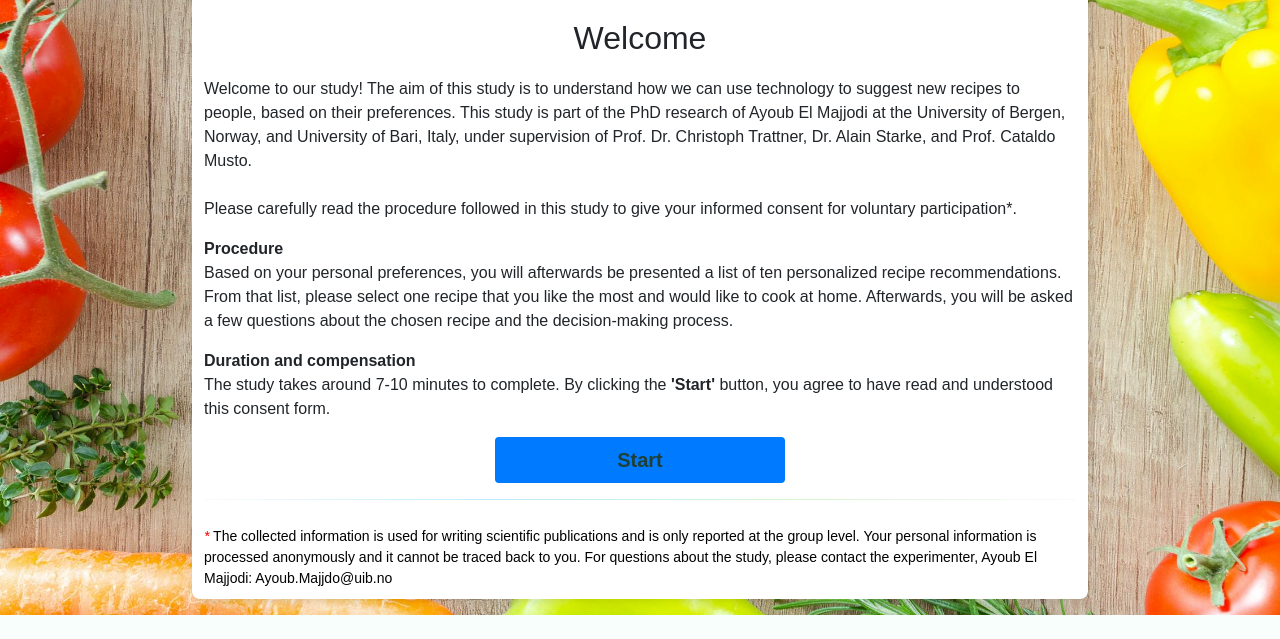
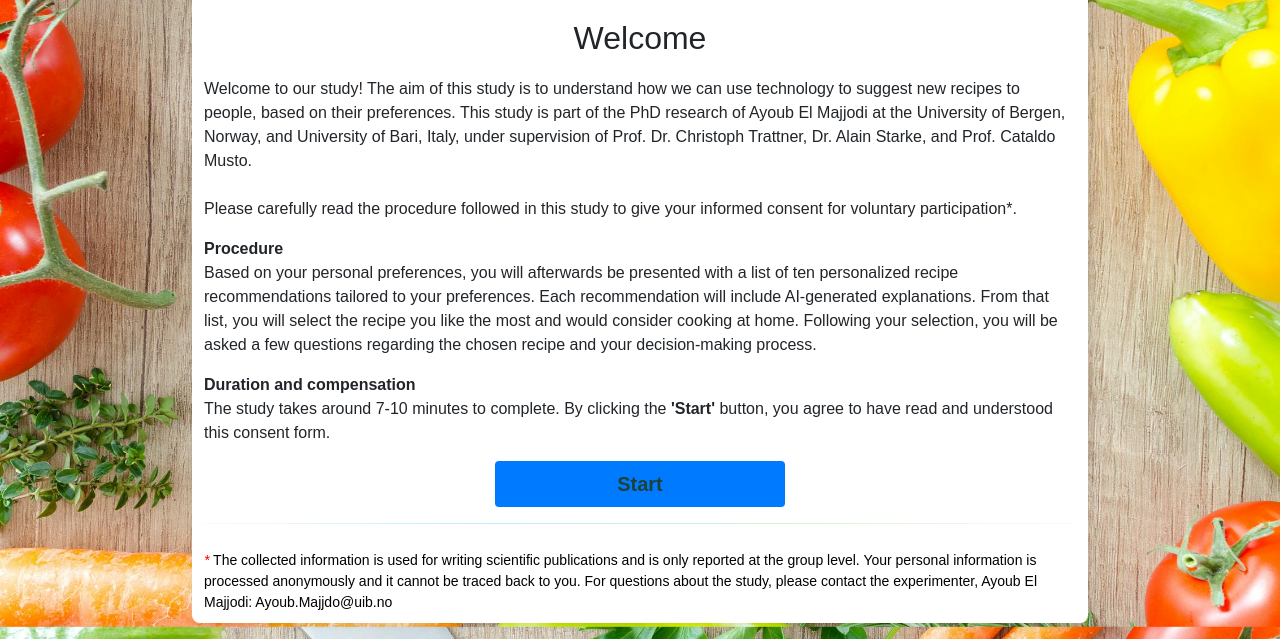
Before and after one commit to ayoubGL/UMAP_25_LLMS_Hash, a Django app: page / in a window 1280 px wide. Shown: the part 221-860 px from the top of the page. Before the commit the page ends 836 px from the top, so only its background shows below. Run offline with Django 3.2, Linux system fonts and the light colour scheme; grey boxes are pictures that could not be loaded.

Commit message:
change the home

```diff
--- a/KnowledgeBased_Explanations/templates/Labels_Nudges/homes.html
+++ b/KnowledgeBased_Explanations/templates/Labels_Nudges/homes.html
@@ -44,20 +44,12 @@
             padding: 20px;
             box-shadow: 1px 2px 8px rgba(0, 0, 0, 0.65);
             border-radius: 8px 8px 0 0;
-            /* background: linear-gradient(90deg, #EEA390 0%, #EB796F 43%, #EB796F 100%); */
-            /* background: linear-gradient(90deg, rgba(110,181,103,0.9995185574229691) 24%, rgba(39,210,133,1) 44%, rgba(142,217,183,1) 87%); */
             background: #1f4037;
-            /* fallback for old browsers */
             background: -webkit-linear-gradient(to right, #99d1f2, #92dfcb);
-            /* Chrome 10-25, Safari 5.1-6 */
             background: linear-gradient(to right, #107fab, #045a75);
-            /* W3C, IE 10+/ Edge, Firefox 16+, Chrome 26+, Opera 12+, Safari 7+ */
-
             max-width: 70%;
             height: 150px;
             margin: auto;
-
-
         }
 
         .container {
@@ -82,12 +74,12 @@
         }
 
         .btn-lg {
-            /* border-color: #2c7460 !important; */
+
             background-color: #007bff;
             color: #1f4037;
-            /* padding:15px ; */
+
             margin: auto;
-            /* #font-size: 20px; */
+
             border: 0.10em solid;
             cursor: pointer;
             text-decoration: none;
@@ -102,7 +94,7 @@
         .btn-lg:hover {
             background-image: none !important;
             background-color: #8bbdaf !important;
-            /* background-image: linear-gradient(-225deg, #c8e9da 0%, #bbd8e0 100%); */
+
             color: rgb(233, 225, 225);
 
         }
@@ -144,12 +136,7 @@
     </p>
     <b>Procedure</b>
     <br>
-    <!-- <p>
-You will be first asked to answer a few questions about your personal characteristics. Then, you are asked to choose a preferred food category, and to disclose your preferences for recipes in terms of their popularity, serving size,
-cooking time and the number of ingredients.
-<br> -->
-Based on your personal preferences, you will afterwards be presented a list of ten personalized recipe recommendations. From that list, please select one recipe that you like the most and would like to cook at home. Afterwards, you will be asked a few questions about the chosen recipe and the decision-making process.
-
+Based on your personal preferences, you will afterwards be presented with a list of ten personalized recipe recommendations tailored to your preferences. Each recommendation will include AI-generated explanations. From that list, you will select the recipe you like the most and would consider cooking at home. Following your selection, you will be asked a few questions regarding the chosen recipe and your decision-making process.
     </p>
     <b>Duration and compensation</b>
     <p>The study takes around 7-10 minutes to complete. By clicking the <b>'Start'</b>
```
Also changed, not shown: deploy.md (+4 -0 lines), 1 other file.
